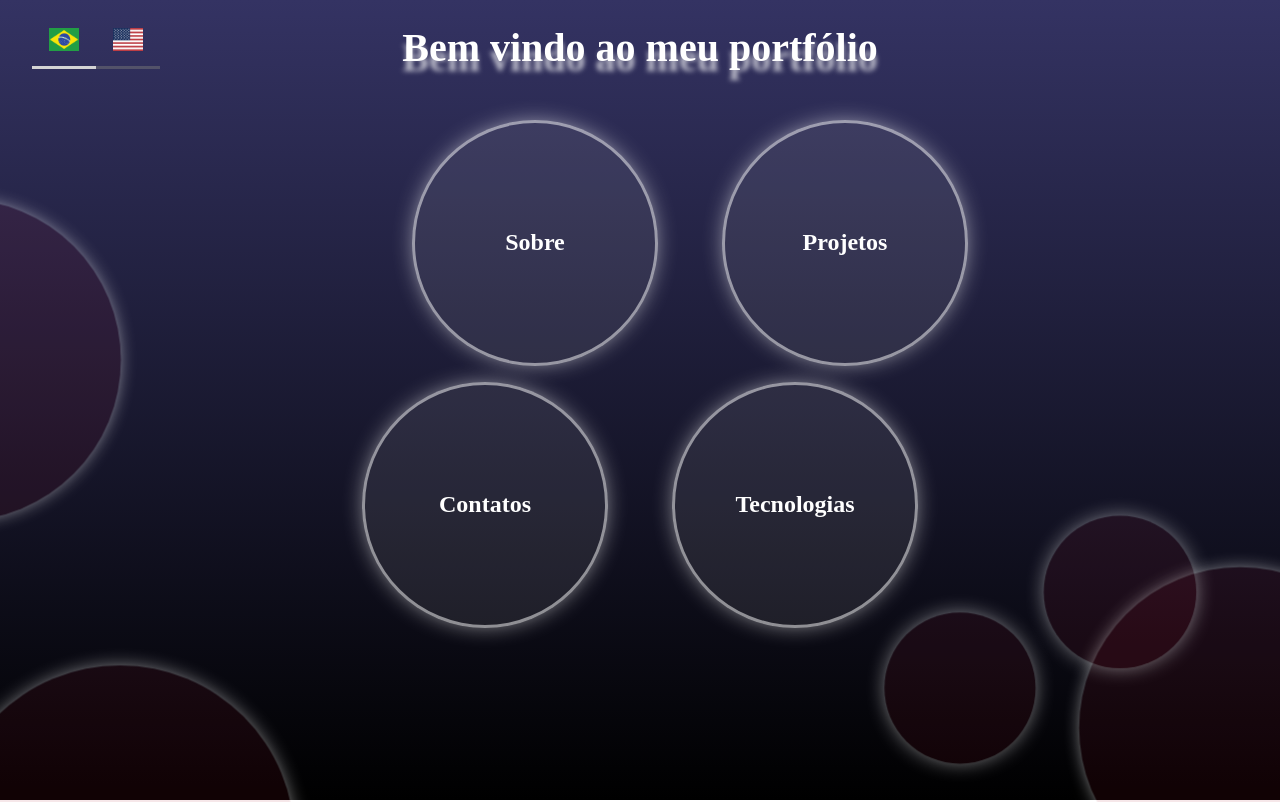
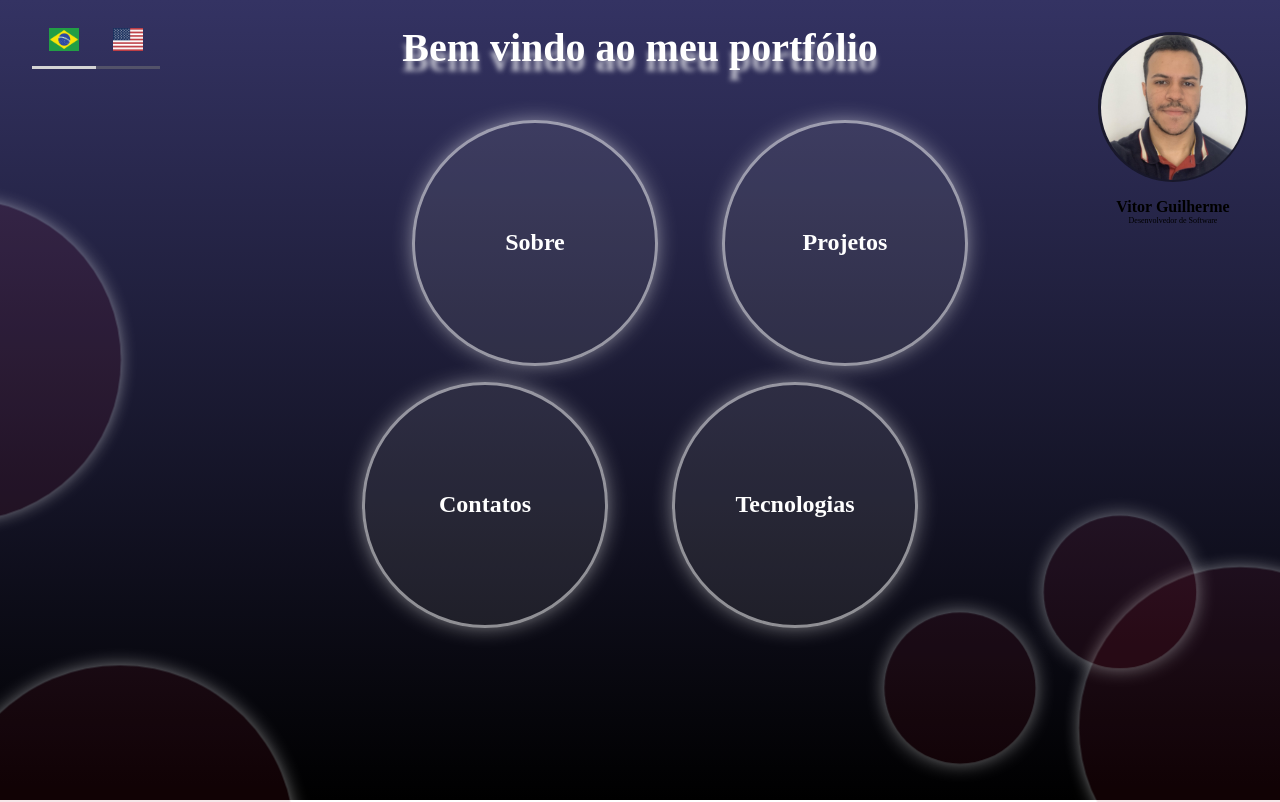
Before and after one commit to VitorGuilherme/portfolio, a Next.js app: page / in a window 1280 px wide. Shown: the top 802 px of the page. Built offline with nearby package versions, Linux system fonts and the light colour scheme; what @radix-ui/themes would draw is missing.

Commit message:
:sparkles: adding card id and adapting use of Language Provider

```diff
--- a/package.json
+++ b/package.json
@@ -11,8 +11,9 @@
   "dependencies": {
     "@radix-ui/themes": "^3.1.3",
     "next": "14.2.5",
-    "react": "^18",
-    "react-dom": "^18"
+    "next-navigation": "^1.0.6",
+    "react": "^18.3.1",
+    "react-dom": "^18.3.1"
   },
   "devDependencies": {
     "@types/node": "^20",
--- a/src/components/viewer/card-id/CardId.tsx
+++ b/src/components/viewer/card-id/CardId.tsx
@@ -1,5 +1,16 @@
+import { useLanguage } from '@/context/LanguageContext';
+import style from './card-id.module.css';
+
 export default function CardId() {
+  const {language} = useLanguage();
+
     return (
-      <div></div>
+      <div className={style.flex}>
+        <div className={style.shadow_img}>
+          <img src="/photo.png" className={style.card_img} width="145px"/>
+        </div>
+        <p className={style.text_small}>{language.name}</p>
+        <span className={style.text_xsmall}>{language.profession}</span>
+      </div>
     )
   }
--- /dev/null
+++ b/src/components/viewer/card-id/card-id.module.css
@@ -0,0 +1,37 @@
+.card_img {
+  border-radius: 100%;
+}
+
+.shadow_img {
+  content: '';
+  -webkit-box-shadow: inset 0px 0px 0px 5px rgba(8, 8, 8, 0.5);
+  -moz-box-shadow: inset 0px 0px 0px 5px rgba(8, 8, 8, 0.5);
+  box-shadow: inset 0px 0px 0px 5px rgba(8, 8, 8, 0.5);
+  width: 150px;
+  height: 150px;
+  border-radius: 100%;
+  display: flex;
+  justify-content: center;
+  align-items: center;
+  margin-bottom: 1rem;
+}
+
+.flex {
+  display: flex;
+  justify-content: center;
+  align-items: center;
+  flex-direction: column;
+  position: absolute;
+  right: 2rem;
+  top: 2rem;
+}
+
+.text_small {
+  font-size: 1rem;
+  font-weight: bold;
+  margin: 0;
+}
+
+.text_xsmall {
+  font-size: 0.5rem;
+}
```
Also changed, not shown: public/photo.png (renamed from src/assets/photo.png), 1 other file (tests, documents, lock files or other folders).
